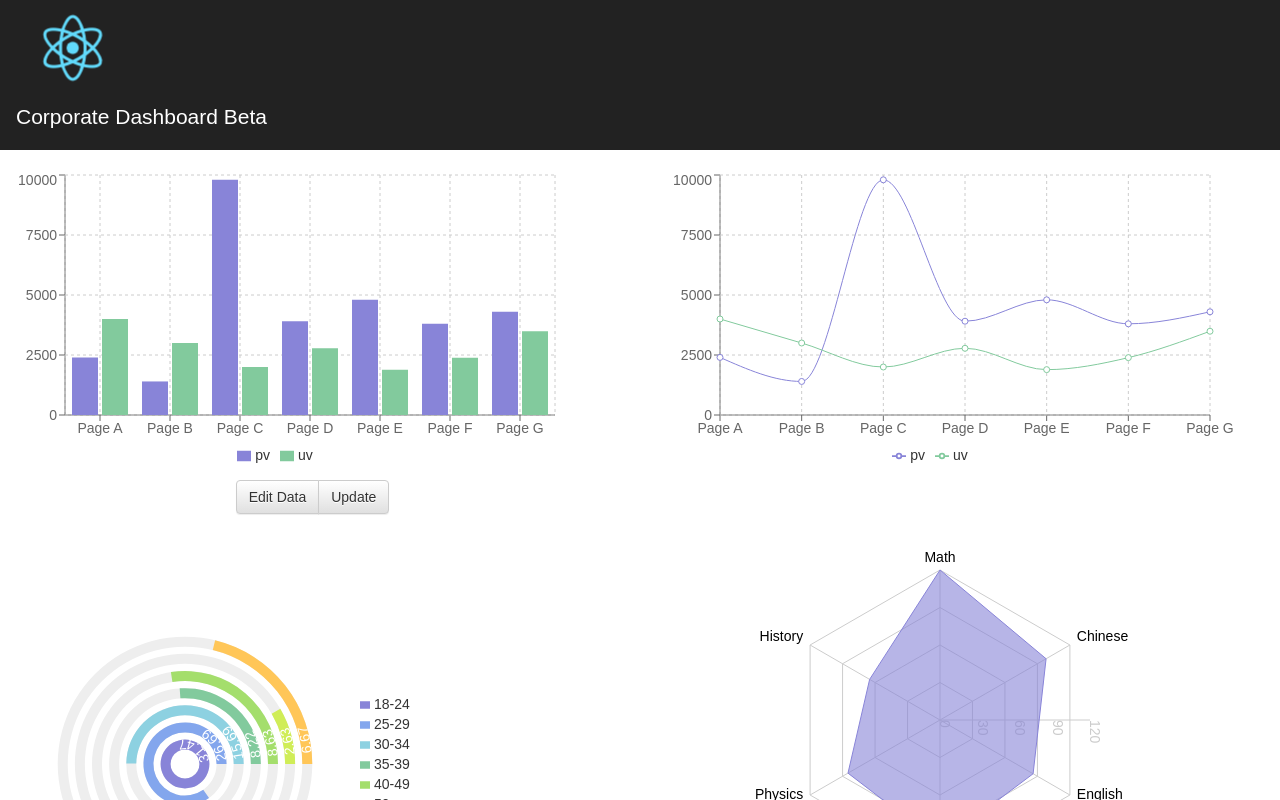
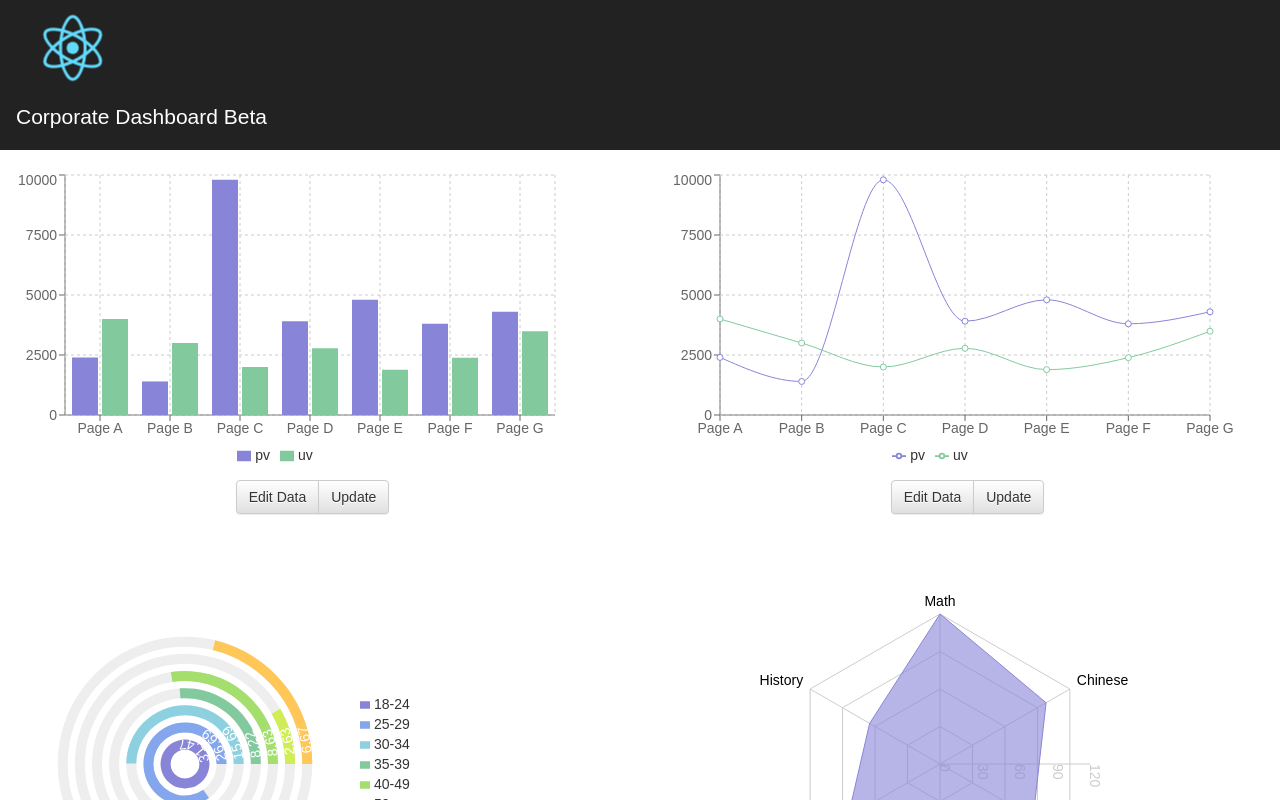
Before and after one commit to chrisacciai/dashboard, a React (Create React App) app: page / in a window 1280 px wide. Shown: the top 800 px of the page. Built offline with nearby package versions, Linux system fonts and the light colour scheme.

Commit message:
hidden toggle

```diff
--- a/src/App.js
+++ b/src/App.js
@@ -128,7 +128,7 @@ class App extends Component {
           <Bar dataKey="uv" fill="#82ca9d" />
           </BarChart>
           </p>
-          <h2 style={ hidden }>Edit Data Here...</h2>
+          <p style={ hidden }>Edit Data Here...</p>
           <ButtonGroup>
             <Button onClick={this.toggle.bind(this)}>Edit Data</Button>
             <Button>Update</Button>
@@ -151,6 +151,7 @@ class App extends Component {
         </div>
         <div class = "column">
           <br/>
+          <p style={ shown }>
           <LineChart width={600} height={300} data={data}
           margin={{top: 5, right: 30, left: 20, bottom: 5}}>
           <XAxis dataKey="name"/>
@@ -161,6 +162,12 @@ class App extends Component {
           <Line type="monotone" dataKey="pv" stroke="#8884d8" activeDot={{r: 8}}/>
           <Line type="monotone" dataKey="uv" stroke="#82ca9d" />
           </LineChart>
+          </p>
+          <p style={ hidden }>Edit Data Here...</p>
+          <ButtonGroup>
+            <Button onClick={this.toggle.bind(this)}>Edit Data</Button>
+            <Button>Update</Button>
+          </ButtonGroup>
 
           <RadarChart cx={300} cy={250} outerRadius={150} width={600} height={500} data={data3}>
           <PolarGrid />
```
